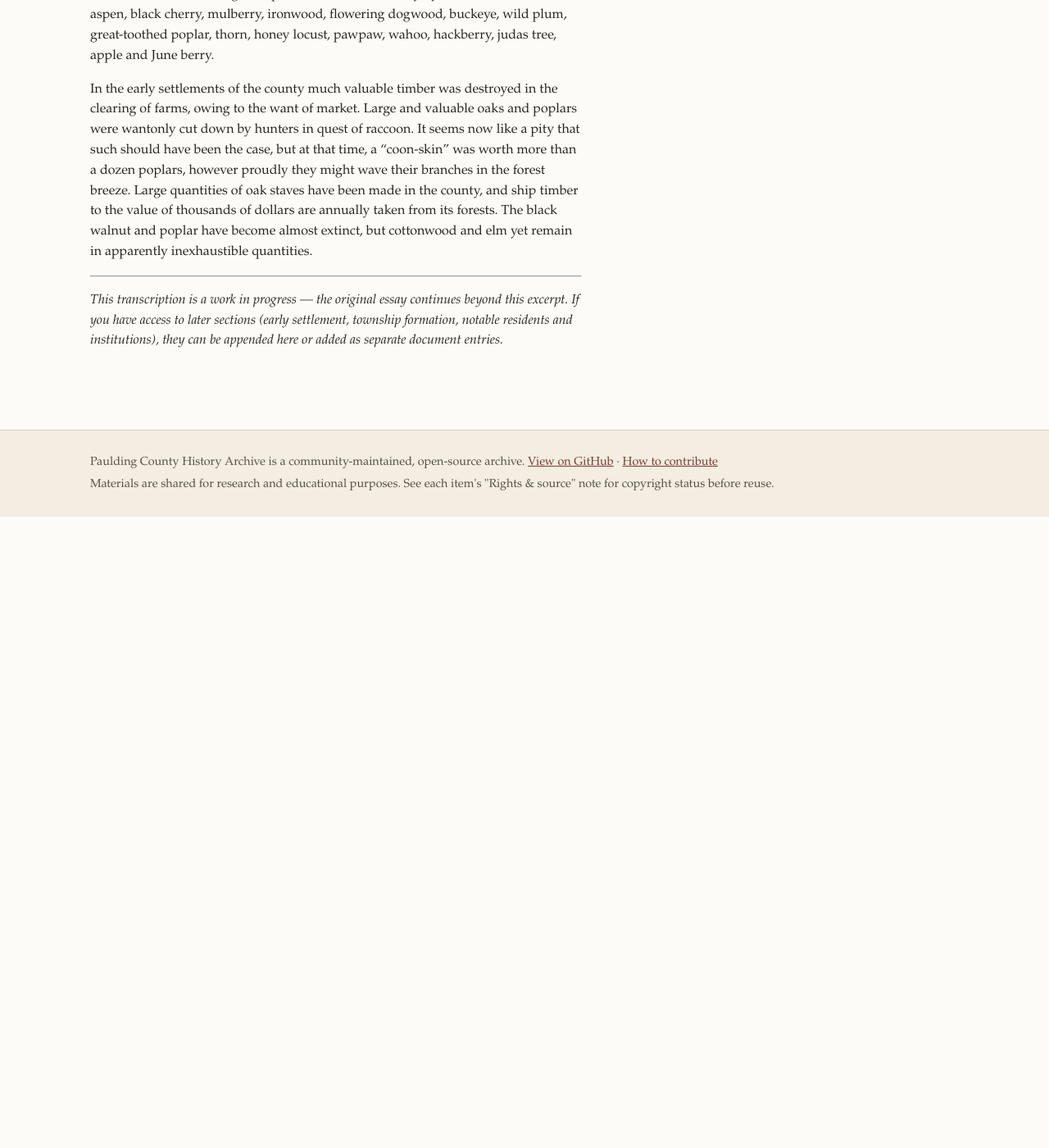
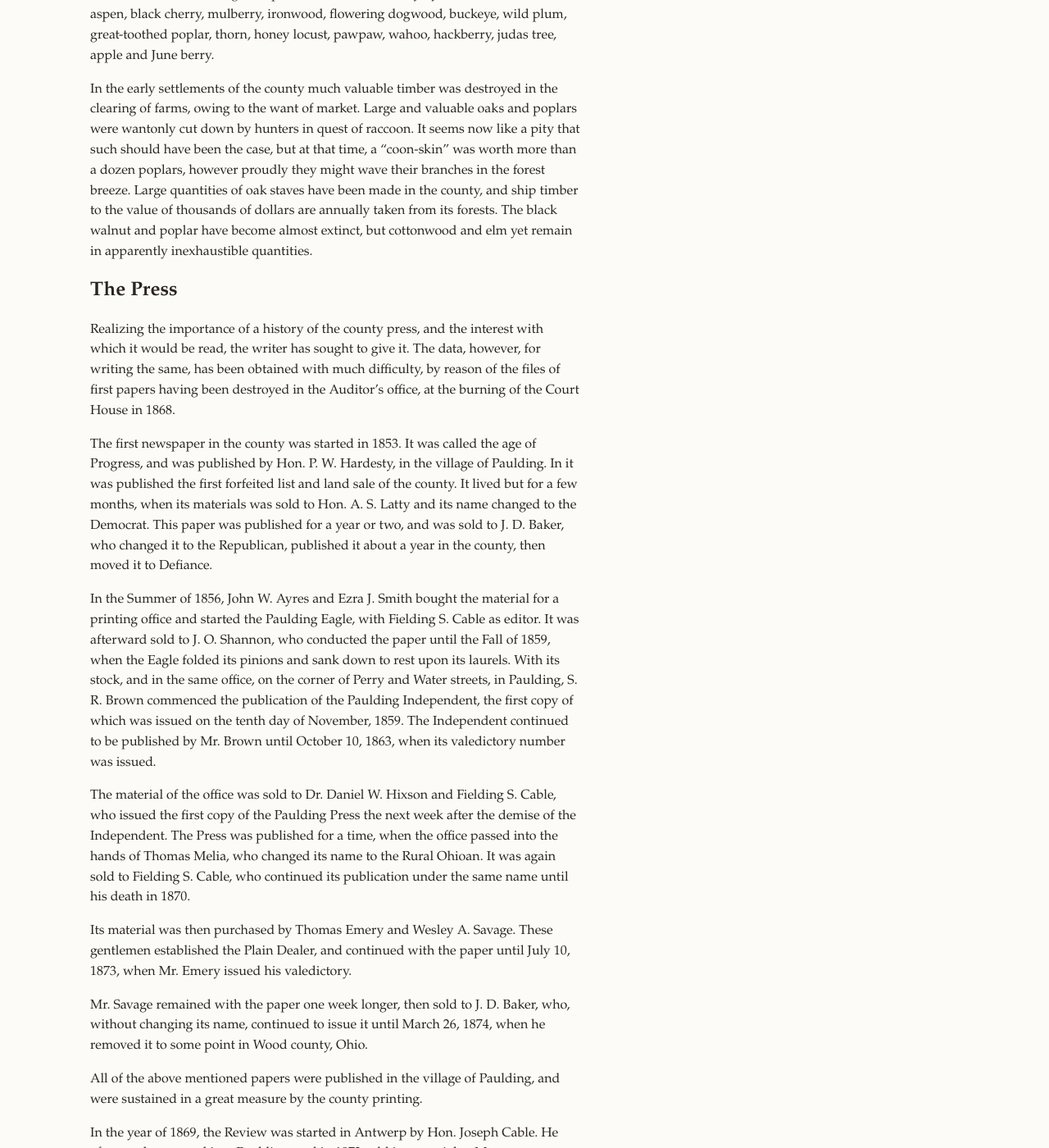
Before and after one commit to jofer215/Paulding, a Jekyll site: the page built from _items/historical-hand-atlas-1882-paulding-county-history.md, in a window 1280 px wide and 1400 px high, scrolled down 3571 px. Shown: the whole window at 82% size. Built offline with Jekyll 4.4.1, drawn with Linux system fonts in a browser that asks for light colours; before the commit the page ends 4201 px from its top, so only the background shows below that; some of the changed text lies outside the part shown.

Commit message:
Append The Press section to 1882 Hand-Atlas transcription
Continues the Budd essay with its history of the county's early
newspapers, from the 1853 Age of Progress through the Paulding County
Gazette.

Co-Authored-By: Claude Sonnet 5 <noreply@anthropic.com>
Claude-Session: https://claude.ai/code/session_01HFiX5DwBj15tjgeMJKLPqW

```diff
--- a/_items/historical-hand-atlas-1882-paulding-county-history.md
+++ b/_items/historical-hand-atlas-1882-paulding-county-history.md
@@ -3,10 +3,10 @@ title: "History of Paulding County, Ohio (Historical Hand-Atlas, 1882)"
 type: document
 era: 1880-1920
 date: 1882-01-01
-description: "Prof. Everett A. Budd's county history essay from the 1882 Historical Hand-Atlas, covering county statistics, geography, early settlement of the Maumee Valley, and the county's soil and timber."
+description: "Prof. Everett A. Budd's county history essay from the 1882 Historical Hand-Atlas, covering county statistics, geography, early settlement of the Maumee Valley, soil and timber, and the county's newspaper history."
 source: "Prof. Everett A. Budd, in Historical Hand-Atlas: History of Northwestern Ohio and History of Paulding County, Ohio, H. H. Hardesty & Co., Publishers, Chicago and Toledo, 1882"
 rights: "Public domain (published 1882)."
-tags: [1882, historical hand-atlas, county history, statistics, geography, settlement, maumee valley, soil, timber, black swamp]
+tags: [1882, historical hand-atlas, county history, statistics, geography, settlement, maumee valley, soil, timber, black swamp, newspapers, press]
 ---
 
 *History of Paulding County, by Prof. Everett A. Budd, as printed in the
@@ -163,6 +163,91 @@ thousands of dollars are annually taken from its forests. The black
 walnut and poplar have become almost extinct, but cottonwood and elm yet
 remain in apparently inexhaustible quantities.
 
+## The Press
+
+Realizing the importance of a history of the county press, and the
+interest with which it would be read, the writer has sought to give it.
+The data, however, for writing the same, has been obtained with much
+difficulty, by reason of the files of first papers having been destroyed
+in the Auditor's office, at the burning of the Court House in 1868.
+
+The first newspaper in the county was started in 1853. It was called the
+age of Progress, and was published by Hon. P. W. Hardesty, in the village
+of Paulding. In it was published the first forfeited list and land sale
+of the county. It lived but for a few months, when its materials was sold
+to Hon. A. S. Latty and its name changed to the Democrat. This paper was
+published for a year or two, and was sold to J. D. Baker, who changed it
+to the Republican, published it about a year in the county, then moved it
+to Defiance.
+
+In the Summer of 1856, John W. Ayres and Ezra J. Smith bought the material
+for a printing office and started the Paulding Eagle, with Fielding S.
+Cable as editor. It was afterward sold to J. O. Shannon, who conducted the
+paper until the Fall of 1859, when the Eagle folded its pinions and sank
+down to rest upon its laurels. With its stock, and in the same office, on
+the corner of Perry and Water streets, in Paulding, S. R. Brown commenced
+the publication of the Paulding Independent, the first copy of which was
+issued on the tenth day of November, 1859. The Independent continued to be
+published by Mr. Brown until October 10, 1863, when its valedictory number
+was issued.
+
+The material of the office was sold to Dr. Daniel W. Hixson and Fielding
+S. Cable, who issued the first copy of the Paulding Press the next week
+after the demise of the Independent. The Press was published for a time,
+when the office passed into the hands of Thomas Melia, who changed its
+name to the Rural Ohioan. It was again sold to Fielding S. Cable, who
+continued its publication under the same name until his death in 1870.
+
+Its material was then purchased by Thomas Emery and Wesley A. Savage.
+These gentlemen established the Plain Dealer, and continued with the
+paper until July 10, 1873, when Mr. Emery issued his valedictory.
+
+Mr. Savage remained with the paper one week longer, then sold to J. D.
+Baker, who, without changing its name, continued to issue it until March
+26, 1874, when he removed it to some point in Wood county, Ohio.
+
+All of the above mentioned papers were published in the village of
+Paulding, and were sustained in a great measure by the county printing.
+
+In the year of 1869, the Review was started in Antwerp by Hon. Joseph
+Cable. He afterwards removed it to Paulding, and in 1872 sold its
+material to Messrs. Hammond and DeWitt who were the founders of the
+Paulding Journal. Mr. Hammond soon quit the firm, and the paper was
+controlled by Mr. DeWitt until purchased by George W. Potter, who
+commenced publishing the Paulding Democrat, April 9, 1874.
+
+In the Spring of 1876, Mr. Potter disposed of the office to the firm of
+Hardy & Becker. In four weeks after the purchase, Mr. Becker sold his
+interest to Robert Temple who continued a partner only two months, when
+the entire control of the paper went to Mr. Hardy.
+
+In the Spring of 1877, it was re-bought by Mr. Potter, and in the
+following Autumn was sold again by him to Stalter and Hardy.
+
+Shortly after this it fell into the hands of the Main's Brothers, who
+sold it to the present proprietor, R. D. Webster, in January, 1879.
+
+The publication of the Paulding Register commenced at Paulding in the
+early part of 1876, Messrs. Fisher & Keller being the editors and
+proprietors. Mr. Fisher soon retired from the paper, and Mr. Keller
+assumed control. It was a sprightly little paper, but survived only one
+short year, when in 1877 its material was sold to George P. Hardy and
+submerged into the Democrat Office.
+
+The Antwerp Banner was started in that village in the early part of 1879,
+by R. S. Murphy, who owned the office but employed H. W. Sprague to
+conduct the paper as editor and proprietor.
+
+It suspended publication about the 1st of September, 1881, by reason of
+its material being sold to Will J. Conant, and moved to Dickson,
+Tennessee, to be used in starting the Dickson County Press.
+
+The Antwerp Gazette was established in Antwerp, April 25, 1866, by Will
+E. Osborn. Its publication was continued in that village until it was
+removed to Paulding, where Mr. Osborn changed it to the Paulding County
+Gazette, issued the first copy November 25, 1878, and continues to
+publish it up to the present time.
+
 ---
 
 *This transcription is a work in progress — the original essay continues
```
